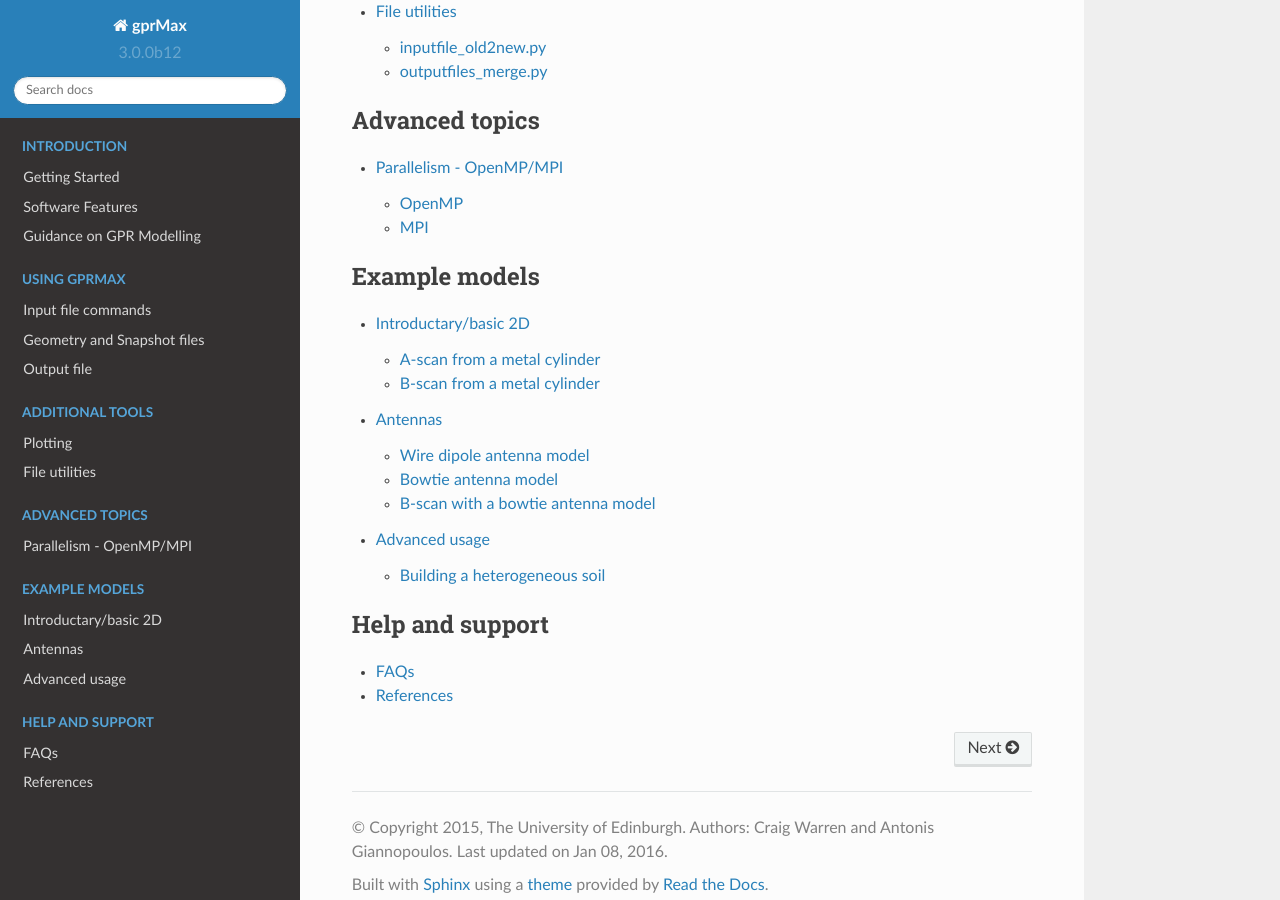
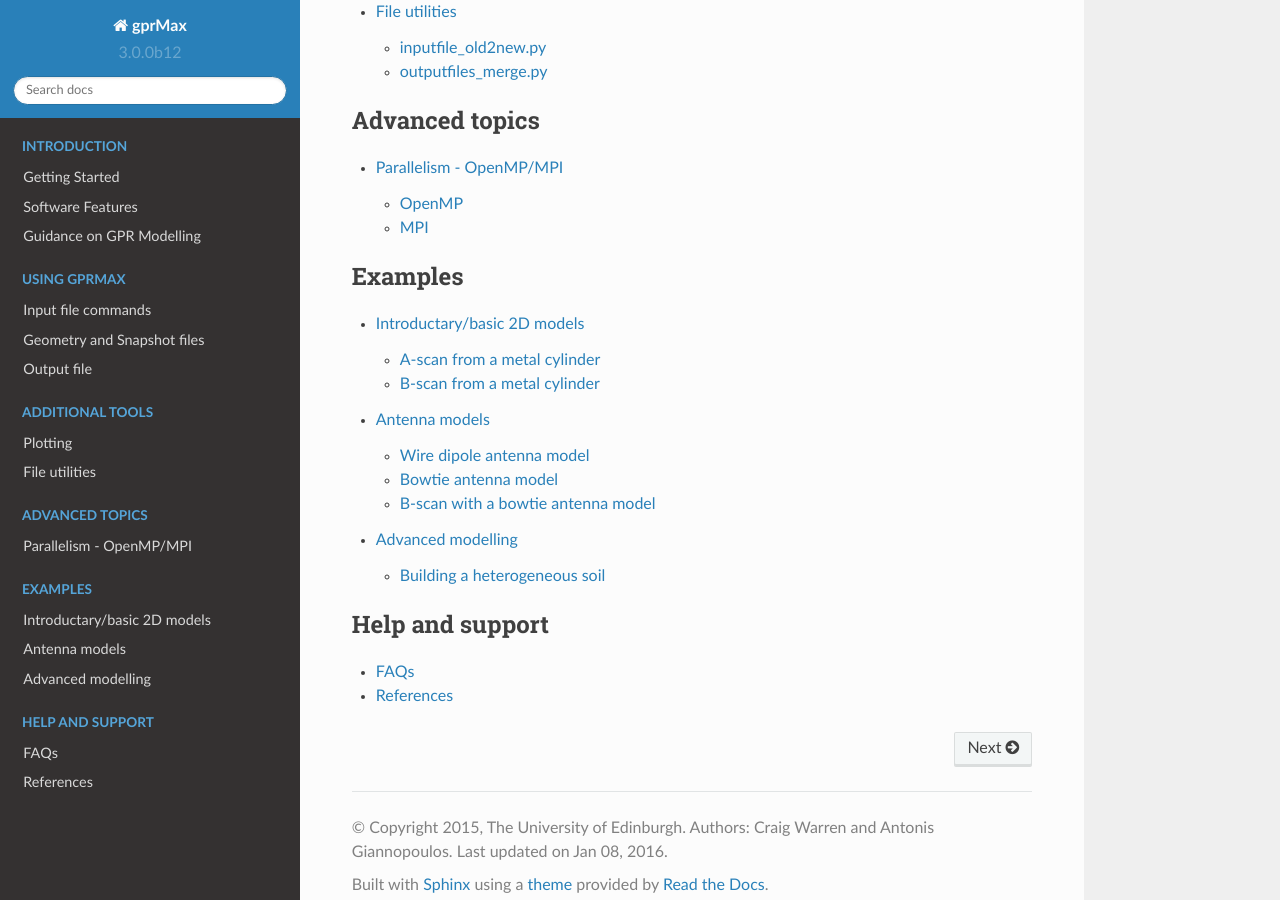
Before and after one commit to gprMax/gprMax, a Sphinx documentation site: the page built from docs/source/index.rst, in a window 1280 px wide and 900 px high, scrolled down 1240 px. Built offline with Sphinx 7.4.7 and the Read the Docs theme 2.0.0, drawn with Linux system fonts in a browser that asks for light colours.

Commit message:
Work on wire dipole example.

```diff
--- a/docs/source/examples_advanced.rst
+++ b/docs/source/examples_advanced.rst
@@ -1,6 +1,6 @@
-**************
-Advanced usage
-**************
+******************
+Advanced modelling
+******************
 
 This section provides example models of some of the more advanced features of gprMax. Each example comes with an input file which you can download and run.
 
--- a/docs/source/examples_antennas.rst
+++ b/docs/source/examples_antennas.rst
@@ -1,6 +1,6 @@
-********
-Antennas
-********
+**************
+Antenna models
+**************
 
 This section provides some example models of antennas. Each example comes with an input file which you can download and run.
 
--- a/docs/source/examples_simple_2D.rst
+++ b/docs/source/examples_simple_2D.rst
@@ -1,6 +1,6 @@
-*********************
-Introductary/basic 2D
-*********************
+****************************
+Introductary/basic 2D models
+****************************
 
 This section provides some general example models in 2D that demonstrate how to use certain features of gprMax. Each example comes with an input file which you can download and run.
 
--- a/docs/source/index.rst
+++ b/docs/source/index.rst
@@ -34,7 +34,7 @@
 
 .. toctree::
     :maxdepth: 2
-    :caption: Example models
+    :caption: Examples
 
     examples_simple_2D
     examples_antennas
```
Also changed, not shown: other parts of docs/source/examples_antennas.rst (+2 -2 lines), docs/source/images/antenna_wire_dipole.png, 1 other file.
